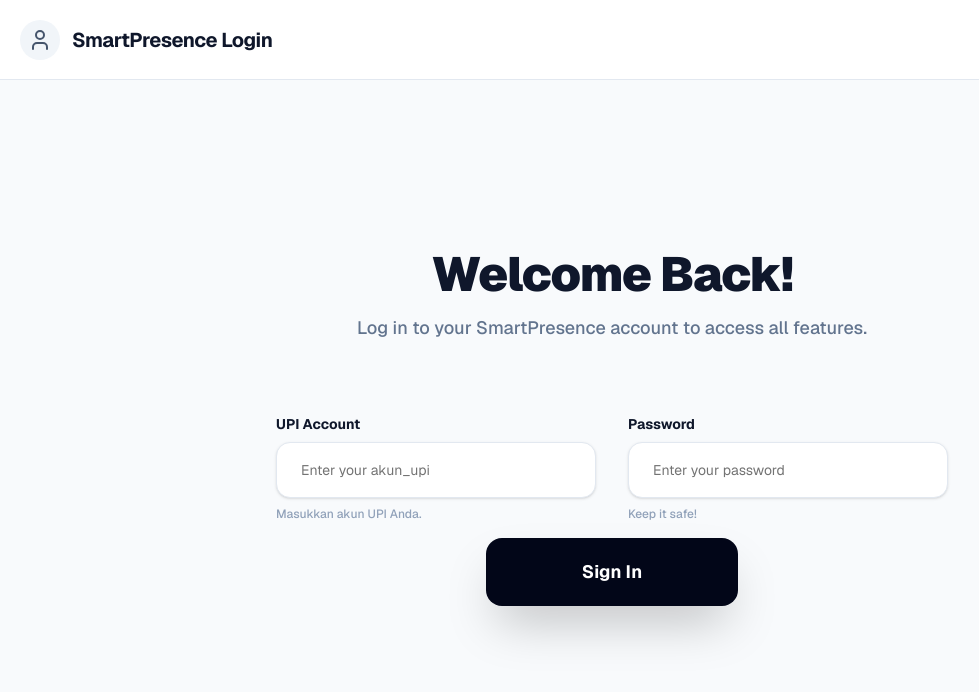
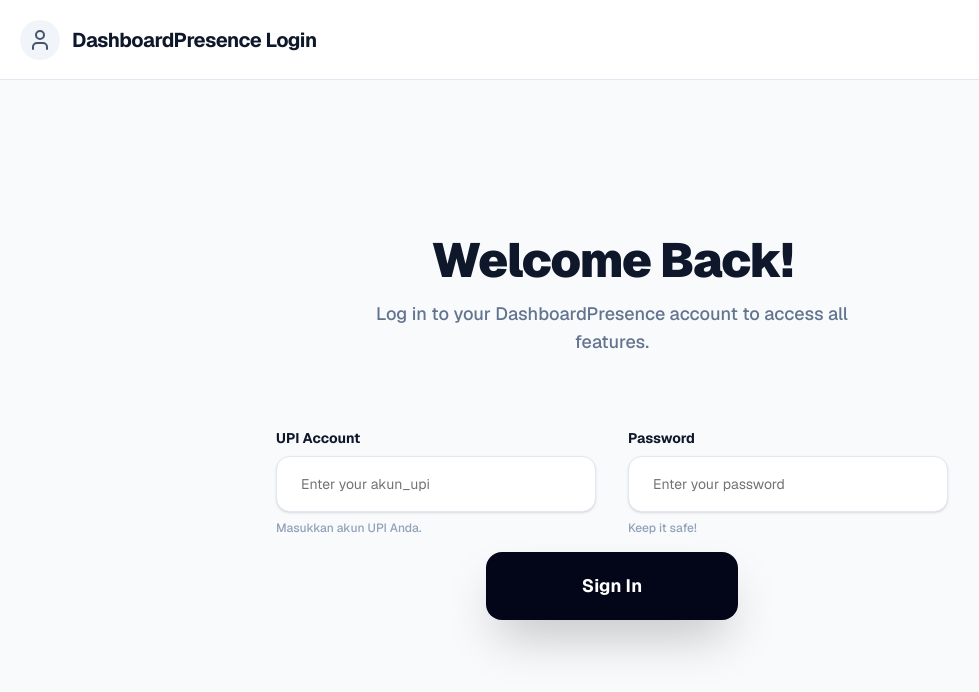
Before and after one commit to radhi223/PresenceDashboard_NextJS, a Next.js app: page /login in a window 1280 px wide. Shown: the top 692 px of the page, without its empty margins (28-1007 px from the left). Built offline with nearby package versions, Linux system fonts and the light colour scheme.

Commit message:
fix : website hardcoded texts

```diff
--- a/app/login/page.tsx
+++ b/app/login/page.tsx
@@ -52,7 +52,7 @@
           <div className="h-10 w-10 rounded-full bg-slate-100 flex items-center justify-center">
             <User className="h-6 w-6 text-slate-600" />
           </div>
-          <span className="text-xl font-bold tracking-tight text-slate-900">SmartPresence Login</span>
+          <span className="text-xl font-bold tracking-tight text-slate-900">DashboardPresence Login</span>
         </div>
       </header>
 
@@ -60,7 +60,7 @@
         <div className="text-center space-y-4 max-w-lg">
           <h1 className="text-5xl font-black tracking-tight text-slate-900">Welcome Back!</h1>
           <p className="text-slate-500 font-medium text-lg">
-            Log in to your SmartPresence account to access all features.
+            Log in to your DashboardPresence account to access all features.
           </p>
         </div>
 
```
